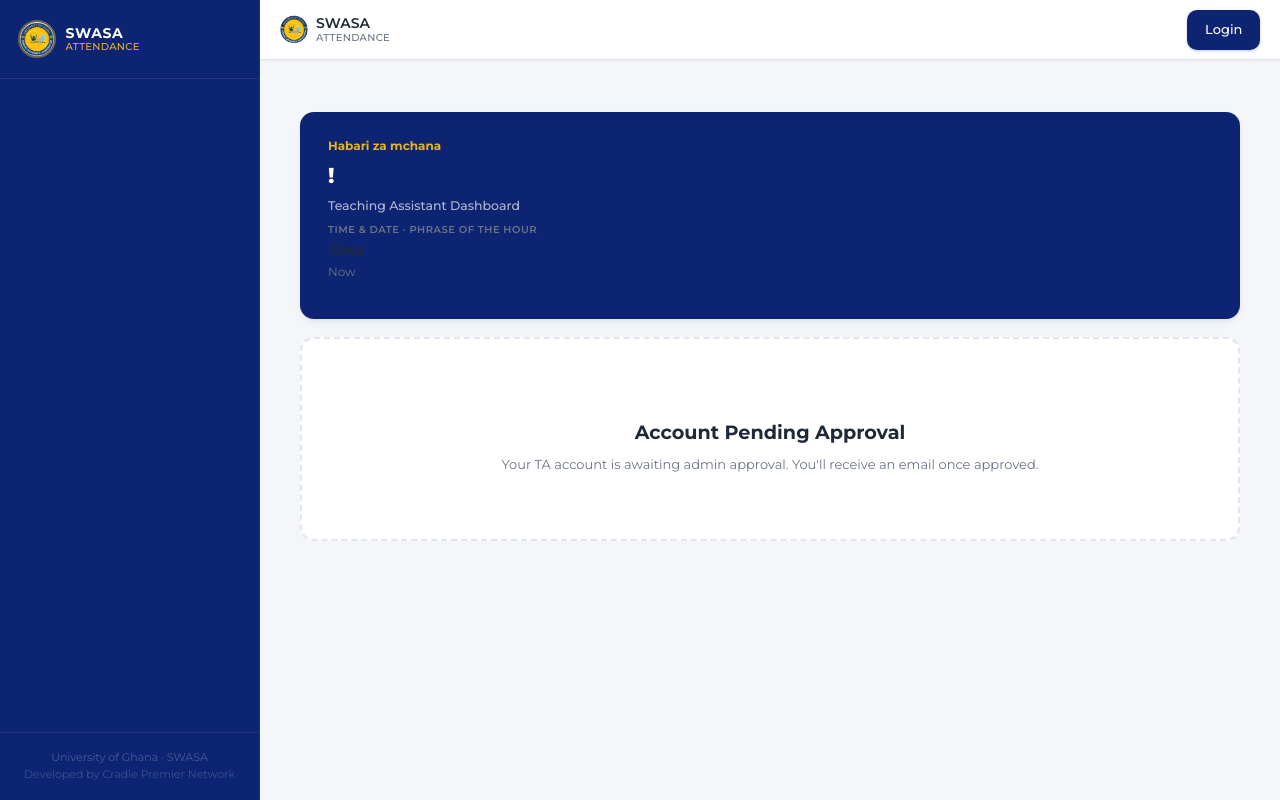
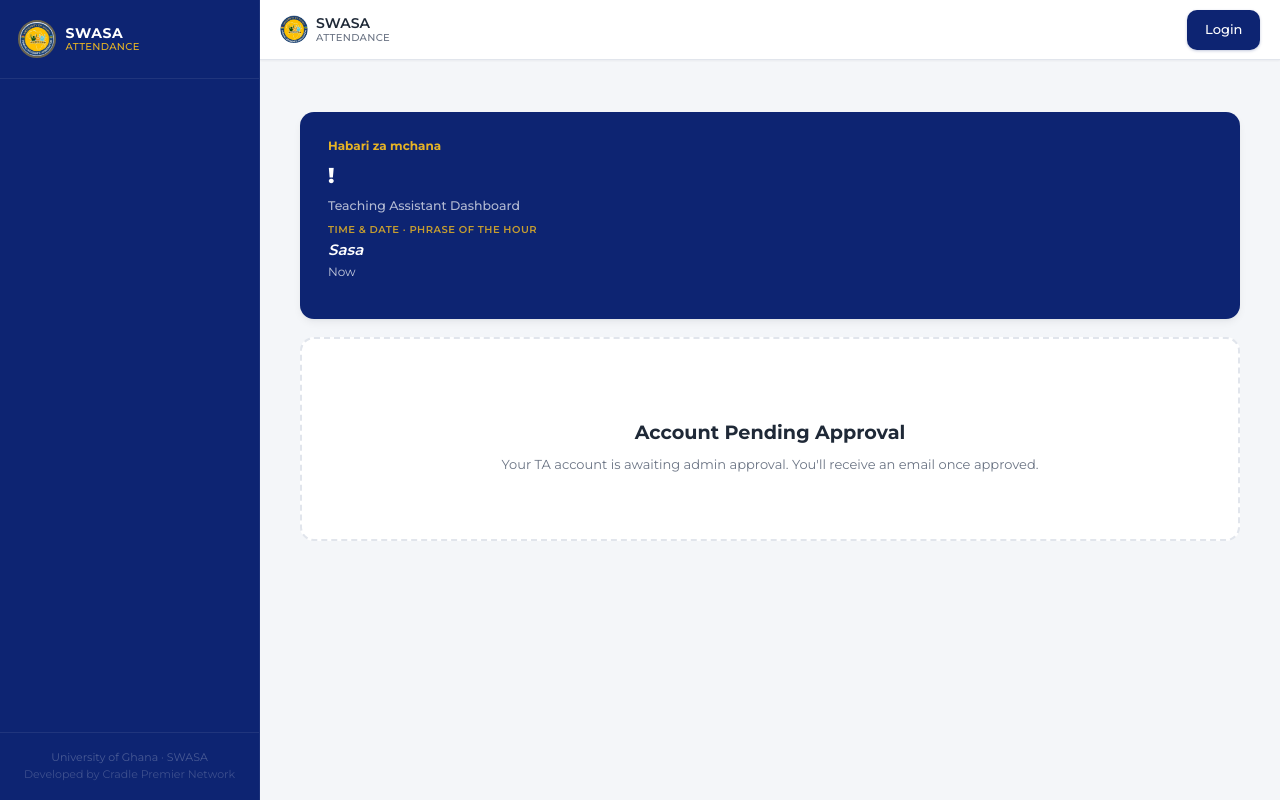
Before and after one commit to eshunyhaw-del/swahili_attendance_system, a Django app: template attendance/templates/attendance/ta_dashboard.html in a window 1280 px wide. Run offline with Django 5.2, Linux system fonts and the light colour scheme; the template is opened without the code that fills it, so the values that code supplies are empty; some libraries are stand-ins or nearby versions.

Commit message:
Fix invisible phrase text on the navy TA dashboard header
The dashboard contrast fix scoped the phrase widget's white variant to the
greeting banner only, so on the TA dashboard's navy header the Swahili phrase
("Sasa") rendered in dark text and was unreadable. Added .ta-header phrase
overrides (white/gold), matching the greeting-banner treatment. Verified white
on navy in light and dark.

Co-Authored-By: Claude Opus 4.8 <noreply@anthropic.com>

```diff
--- a/attendance/templates/attendance/ta_dashboard.html
+++ b/attendance/templates/attendance/ta_dashboard.html
@@ -71,6 +71,11 @@ body { background: var(--bg) !important; font-family: 'Montserrat', system-ui, s
 .ta-greeting-label { font-size: 12px; font-weight: 700; color: rgba(255,255,255,0.8); margin-bottom: 0.2rem; }
 .ta-header-sub { font-size: 12.5px; opacity: 0.68; font-weight: 500; }
 .ta-proverb { font-size: 11px; color: rgba(255,255,255,0.45); margin-top: 0.35rem; line-height: 1.5; }
+/* Phrase-of-the-hour widget sits on the navy header — force white/gold variants */
+.ta-header .phrase-category { color: var(--gold); opacity: 0.85; }
+.ta-header .phrase-swahili { color: #fff; }
+.ta-header .phrase-english { color: rgba(255,255,255,0.75); }
+.ta-header .phrase-response { color: var(--gold); opacity: 0.9; }
 
 .level-pills { display: flex; gap: 0.4rem; flex-wrap: wrap; margin-top: 0.875rem; }
 .level-pill {
```
